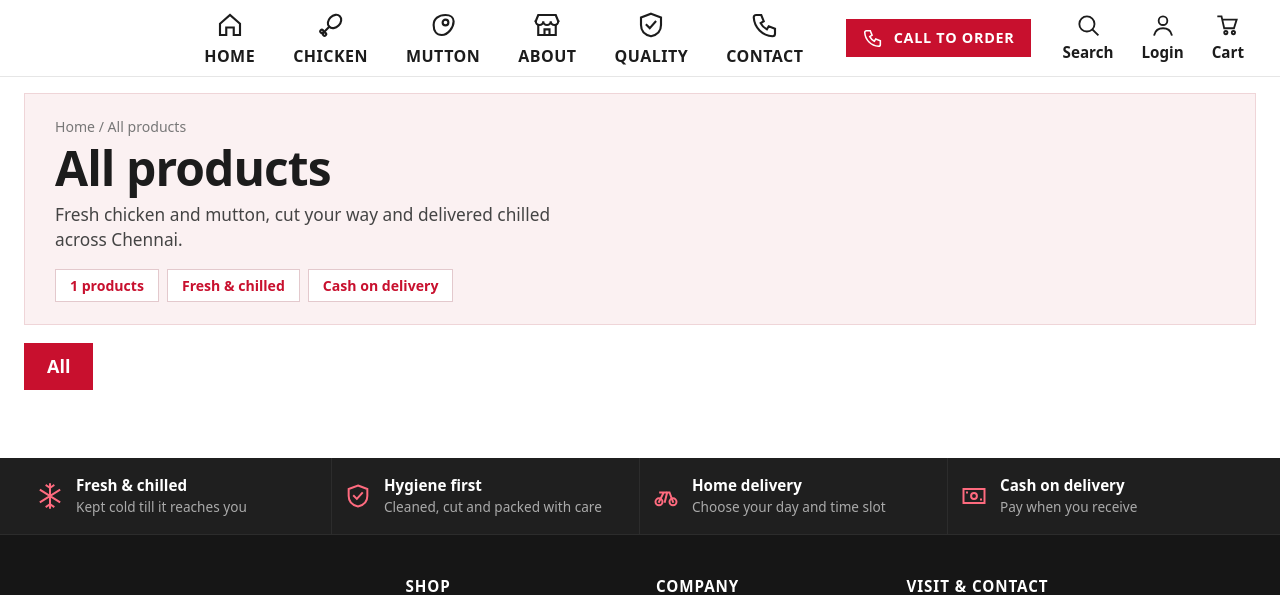
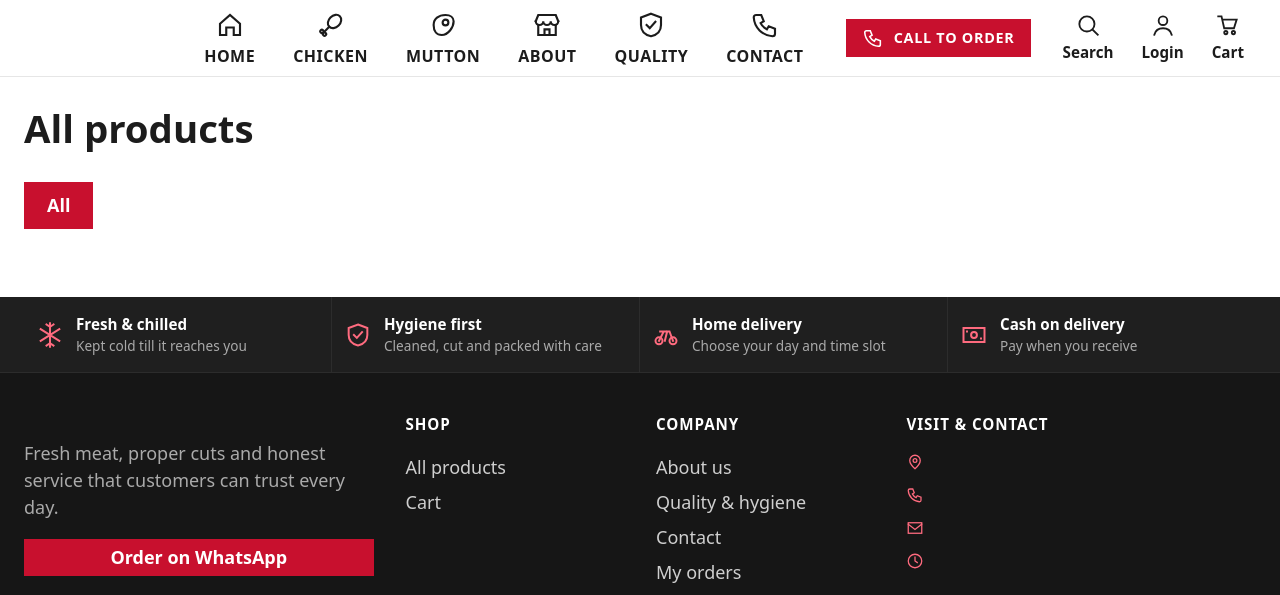
Before and after one commit to wpgainonline-lang/point, a WordPress theme: template pcs-theme/archive-product.php in a window 1280 px wide. Shown: the top 595 px of the page. Run offline with PHP 8.4 and a stand-in for WordPress, Linux system fonts and the light colour scheme; the site name, menu and one post (Sample post) are stand-ins, and other content is empty; some web fonts are replaced.

Commit message:
Category pages: remove banner section
Co-Authored-By: Claude Sonnet 5.5 <noreply@anthropic.com>
Claude-Session: https://claude.ai/code/session_013immU9XgZp7rJJ3GnhSJ6d

```diff
--- a/pcs-theme/archive-product.php
+++ b/pcs-theme/archive-product.php
@@ -1,13 +1,6 @@
 <?php get_header(); $total = $GLOBALS['wp_query']->found_posts; ?>
 <div class="wrap">
-	<section class="cat-hero">
-		<div class="cat-hero-t">
-			<div class="crumbs"><a href="<?php echo esc_url( home_url( '/' ) ); ?>">Home</a> / All products</div>
-			<h1>All products</h1>
-			<p>Fresh chicken and mutton, cut your way and delivered chilled across Chennai.</p>
-			<div class="cat-hero-n"><span><?php echo (int) $total; ?> products</span><span>Fresh &amp; chilled</span><span>Cash on delivery</span></div>
-		</div>
-	</section>
+	<div class="page-head"><h1>All products</h1></div>
 	<div class="tabs cat-tabs">
 		<a class="on" href="<?php echo esc_url( wc_get_page_permalink( 'shop' ) ); ?>">All</a>
 		<?php foreach ( get_terms( array( 'taxonomy' => 'product_cat' ) ) as $t ) : ?><a href="<?php echo esc_url( get_term_link( $t ) ); ?>"><?php echo esc_html( $t->name ); ?></a><?php endforeach; ?>
```
Also changed, not shown: pcs-theme/taxonomy-product_cat.php (+1 -9 lines).
